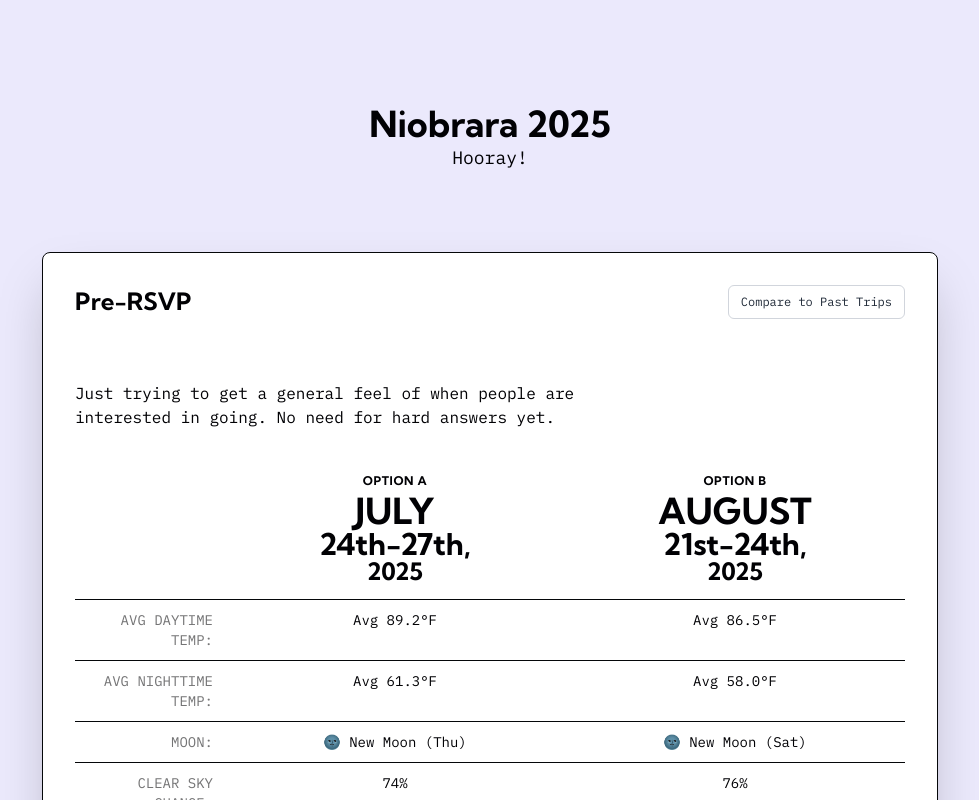
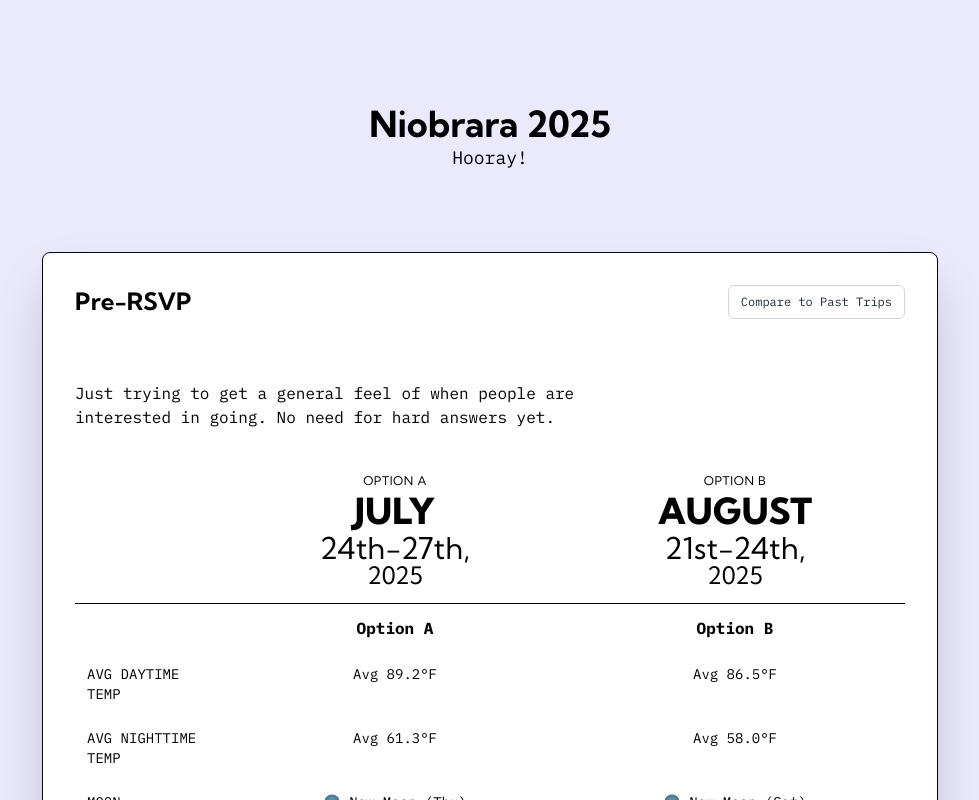
Before and after one commit to jordanlambrecht/float-trip-planner, a Next.js app: page / in a window 1280 px wide. Shown: the top 800 px of the page, without its empty margins (150-1129 px from the left). Built offline with nearby package versions, Linux system fonts and the light colour scheme; no server answers; the database is empty.

Commit message:
feat: enhance layout and styling for TripDetails and TripOptionHeader components

```diff
--- a/app/components/PollDisplay.tsx
+++ b/app/components/PollDisplay.tsx
@@ -37,7 +37,7 @@ const PollDisplay = ({
         <div className='p-4 sm:p-8'>
           {/* Compare to Last Year Button */}
           <div className='flex flex-row justify-between items-start mb-4'>
-            <h2>Pre-RSVP</h2>
+            <h2 className='font-bold'>Pre-RSVP</h2>
 
             <div className='flex justify-end mb-4'>
               <button
--- a/app/components/TripDetails.tsx
+++ b/app/components/TripDetails.tsx
@@ -5,25 +5,52 @@ import type { DetailRowProps, TripOptionDetails } from "@types"
 function renderValue(val: string | string[]) {
   if (Array.isArray(val)) {
     return val.map((item, i) => (
-      <span key={i} className='block'>
-        {item}
-      </span>
+      <ul key={i} className='block'>
+        <li>— {item}</li>
+      </ul>
     ))
   }
   return val
 }
 
+// Mobile and Desktop optimized version of DetailRow
 const DetailRow = ({ label, value1, value2 }: DetailRowProps) => (
-  <div className='grid grid-cols-[auto_1fr_1fr] sm:grid-cols-[150px_1fr_1fr] items-baseline border-b border-background-dm py-2.5 last:border-b-0 text-center'>
-    <span className='pr-3 font-mono text-xs text-right uppercase sm:text-sm text-text/55 '>
-      {label}:
-    </span>
-    <span className='px-3 font-mono text-xs sm:text-sm text-text '>
-      {renderValue(value1)}
-    </span>
-    <span className='px-3 font-mono text-xs sm:text-sm text-text '>
-      {renderValue(value2)}
-    </span>
+  <div>
+    {/* Mobile layout: Stacked with label at top */}
+    <div className='block sm:hidden border-b border-background-dm py-4 last:border-b-0'>
+      <div className='mb-2 font-mono text-sm uppercase font-medium text-center'>
+        {label}
+      </div>
+
+      <div className='md:hidden grid grid-cols-2 gap-2'>
+        <div className='p-2 text-center'>
+          <div className='text-xs uppercase mb-1 font-mono text-text/70'>
+            Option A
+          </div>
+          <div className='font-mono text-sm'>{renderValue(value1)}</div>
+        </div>
+
+        <div className='p-2 text-center'>
+          <div className='text-xs uppercase mb-1 font-mono text-text/70'>
+            Option B
+          </div>
+          <div className='font-mono text-sm'>{renderValue(value2)}</div>
+        </div>
+      </div>
+    </div>
+
+    {/* Desktop layout: Three column grid row */}
+    <div className='hidden sm:grid sm:grid-cols-[150px_1fr_1fr] border-b border-background-dm py-1 last:border-b-0'>
+      <div className='font-mono text-sm uppercase py-2 px-3 text-left'>
+        {label}
+      </div>
+      <div className='p-2 font-mono text-sm text-center'>
+        {renderValue(value1)}
+      </div>
+      <div className='p-2 font-mono text-sm text-center'>
+        {renderValue(value2)}
+      </div>
+    </div>
   </div>
 )
 
@@ -32,9 +59,21 @@ interface TripDetailsProps {
   option2: TripOptionDetails
 }
 
+// Responsive approach with different layouts for mobile and desktop
 const TripDetails = ({ option1, option2 }: TripDetailsProps) => {
   return (
     <div className='mb-6 border-t sm:mb-8 border-background-dm'>
+      {/* Column headers - only visible on desktop */}
+      <div className='hidden sm:grid sm:grid-cols-[150px_1fr_1fr] py-3'>
+        <div></div>
+        <div className='text-center font-mono text-base font-bold'>
+          Option A
+        </div>
+        <div className='text-center font-mono text-base font-bold'>
+          Option B
+        </div>
+      </div>
+
       <DetailRow
         label='Avg Daytime Temp'
         value1={option1.daytimeTemps}
--- a/app/components/TripOptionHeader.tsx
+++ b/app/components/TripOptionHeader.tsx
@@ -14,13 +14,13 @@ const TripOptionHeader = ({ option }: TripOptionHeaderProps) => {
         {option.subTitle}
       </p>
       <div className='mt-1'>
-        <h2 className='text-center text-3xl font-bold leading-none sm:text-4xl text-text  mb-0 pb-0'>
+        <h2 className='text-center text-3xl font-black leading-none sm:text-4xl text-text  mb-0 pb-0'>
           {month}
         </h2>
-        <h3 className='font-sans text-2xl font-medium leading-none sm:text-3xl text-text '>
+        <h3 className='mt-1 font-sans text-lg font-normal leading-none sm:text-3xl text-text '>
           {dates}
         </h3>
-        <h3 className='font-sans text-xl leading-none sm:text-2xl text-text '>
+        <h3 className='font-sans text-lg leading-none sm:text-2xl text-text '>
           {year}
         </h3>
       </div>
--- a/app/globals.css
+++ b/app/globals.css
@@ -74,7 +74,7 @@
     @apply font-sans;
   }
   h2 {
-    @apply text-2xl mb-8 sm:mb-12 text-left ml-0;
+    @apply text-2xl mb-8 sm:mb-12 text-left ml-0 font-bold;
   }
   h3 {
     @apply text-xl;
--- a/app/layout.tsx
+++ b/app/layout.tsx
@@ -17,7 +17,7 @@ const kumbhSans = Kumbh_Sans({
   subsets: ["latin"],
   variable: "--font-kumbh-sans",
   display: "swap",
-  weight: "700",
+  weight: ["400", "500", "600", "700", "800"],
 })
 
 interface LayoutProps {
@@ -27,7 +27,7 @@ interface LayoutProps {
 const Layout = ({ children }: LayoutProps) => {
   return (
     <PlausibleProvider
-      domain='niobrara.jordy.world'
+      domain='niobrara.jordanlambrecht.com'
       trackOutboundLinks
       trackLocalhost={process.env.NODE_ENV !== "production"}
       selfHosted
--- a/next.config.mjs
+++ b/next.config.mjs
@@ -5,46 +5,23 @@ const nextConfig = {
   reactStrictMode: false,
   trailingSlash: false,
   compress: true,
-  turbopack: {
-    rules: {
-      "*.svg": {
-        loaders: ["@svgr/webpack"],
-        as: "*.js",
-      },
-    },
-  },
+
   experimental: {
     viewTransition: true,
   },
+
+  // Fix the headers section
   async headers() {
     return [
       {
         source: "/(.*)",
         headers: [
-          {
-            key: "X-Frame-Options",
-            value: "DENY",
-          },
-          {
-            key: "X-Content-Type-Options",
-            value: "nosniff",
-          },
-          {
-            key: "Referrer-Policy",
-            value: "strict-origin-when-cross-origin",
-          },
-          {
-            key: "X-XSS-Protection",
-            value: "1; mode=block",
-          },
-          {
-            key: "Strict-Transport-Security",
-            value: "max-age=31536000",
-          },
-          {
-            key: "X-DNS-Prefetch-Control",
-            value: "on",
-          },
+          { key: "X-Frame-Options", value: "DENY" },
+          { key: "X-Content-Type-Options", value: "nosniff" },
+          { key: "Referrer-Policy", value: "strict-origin-when-cross-origin" },
+          { key: "X-XSS-Protection", value: "1; mode=block" },
+          { key: "Strict-Transport-Security", value: "max-age=31536000" },
+          { key: "X-DNS-Prefetch-Control", value: "on" },
         ],
       },
     ]
@@ -69,6 +46,8 @@ const nextConfig = {
   },
 }
 
-export default withPlausibleProxy(nextConfig, {
+const wrappedConfig = withPlausibleProxy(nextConfig, {
   customDomain: "https://analytics.jordy.world",
 })
+
+export default wrappedConfig
```
